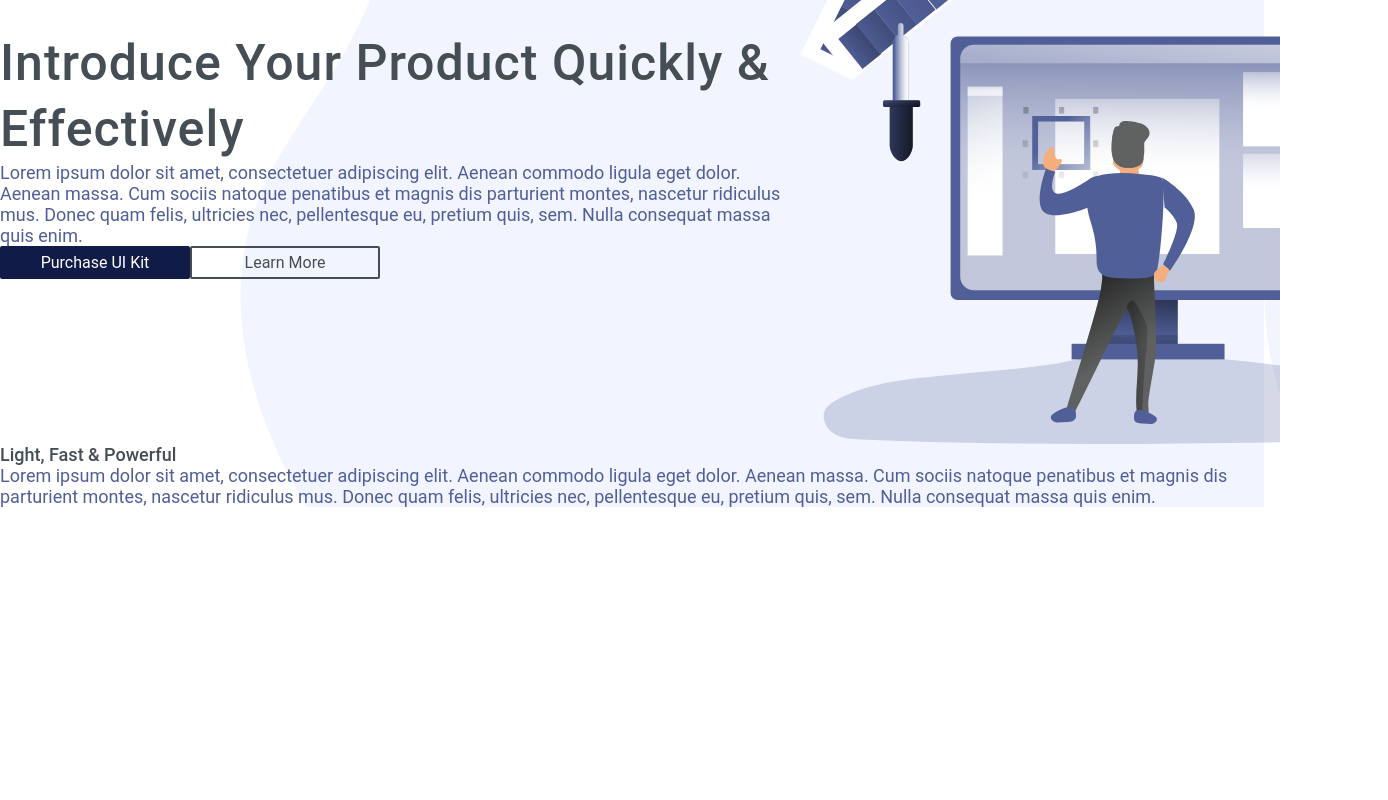
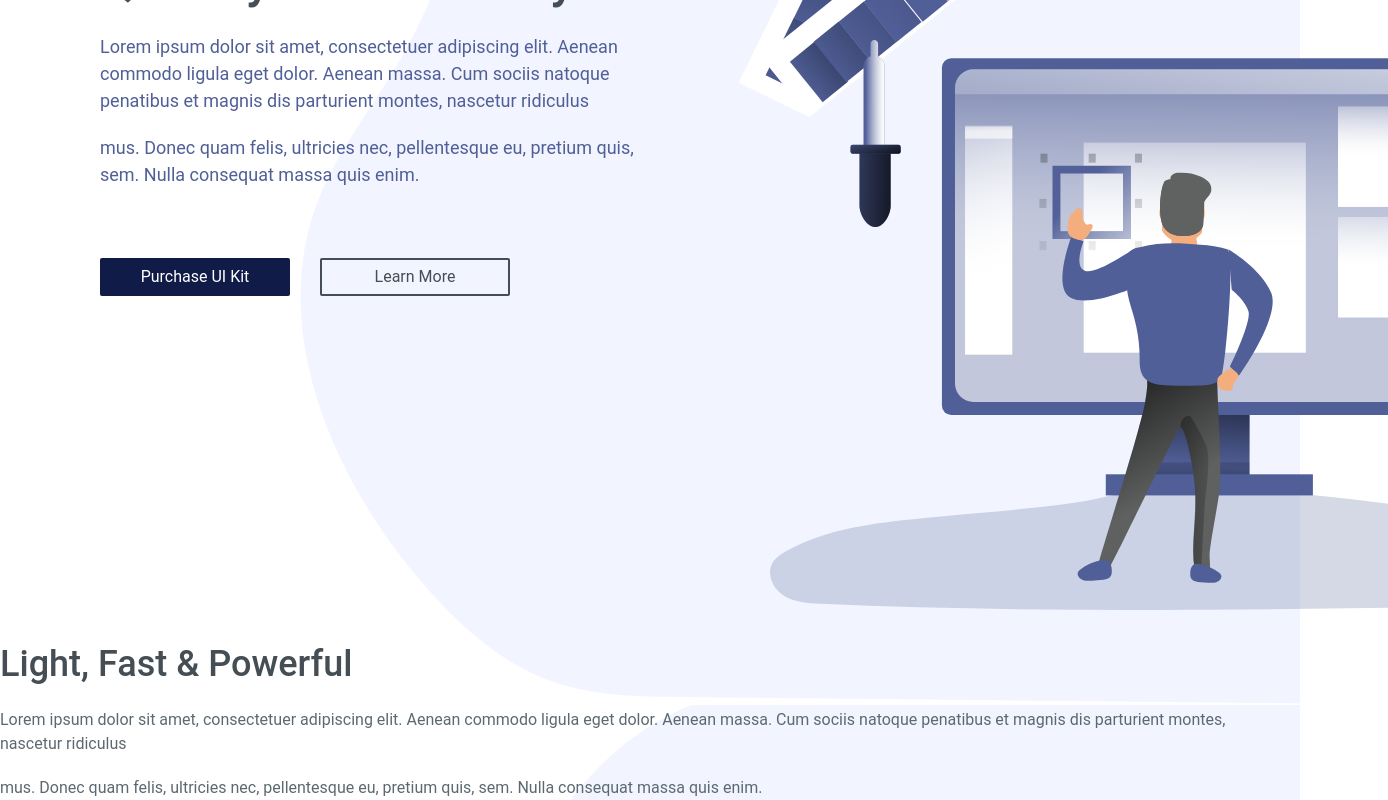
Before and after one commit to laskowska-m/react, a React (Create React App) app in the folder landing-page/: page / in a window 1280 px wide. Shown: the part 413-1213 px from the top of the page, 1388 px wide, since content can reach past the window. Before the commit the page ends 920 px from the top, so only its background shows below. Built offline with nearby package versions, Linux system fonts and the light colour scheme.

Commit message:
hero section styling

```diff
--- a/landing-page/package.json
+++ b/landing-page/package.json
@@ -1,5 +1,5 @@
 {
-  "name": "hello-world",
+  "name": "landing-page",
   "version": "0.1.0",
   "private": true,
   "dependencies": {
--- a/landing-page/src/App.css
+++ b/landing-page/src/App.css
@@ -1,9 +1,9 @@
 .hero-bg-shape{
   background-image: url(./img/hero-shape.png);
-  width: 65rem;
+  width: 62.5rem;
   height: 100%;
   position: absolute;
-  top: 0;
-  right: 0;
+  top: 0px;
+  right: -20px;
   z-index: -1;
 }
--- a/landing-page/src/components/HeadingWithParagraph/HeadingWithParagraph.js
+++ b/landing-page/src/components/HeadingWithParagraph/HeadingWithParagraph.js
@@ -2,16 +2,17 @@ import React, { Component } from 'react'
 
 export default class HeadingWithParagraph extends Component {
     render() {
-        const { title, paragraph, headingLevel } = this.props;
+        const { title, p1, p2, headingLevel } = this.props;
         const validHeadingLevels = ['h1', 'h2', 'h3', 'h4', 'h5', 'h6'];
 
         const safeHeading = headingLevel ? headingLevel.toLowerCase() : '';
         const Title = validHeadingLevels.includes(safeHeading) ? safeHeading : 'p';
 
         return (
-            <div className='heading-paragraph-container'>
-                <Title>{title}</Title>
-                <p>{paragraph}</p>
+            <div className='heading-paragraph-container table'>
+                <Title className='text-title-grey'>{title}</Title>
+                <p className='mt-5 text-txt-gray'>{p1}</p>
+                <p className='mt-5 text-txt-gray'>{p2}</p>
             </div>
         );
     }
--- a/landing-page/src/components/HeroSection/HeroSection.css
+++ b/landing-page/src/components/HeroSection/HeroSection.css
@@ -1,4 +1,4 @@
-.heading-paragraph-container{
+.hero-section .heading-paragraph-container p{
     color: #505F98;
     font-size:18px;
 }
--- a/landing-page/src/components/HeroSection/HeroSection.js
+++ b/landing-page/src/components/HeroSection/HeroSection.js
@@ -6,16 +6,16 @@ import './HeroSection.css'
 
 export default function HeroSection() {
     return (
-        <div className='hero-section flex space-between items-center mt-52'>
-            <div>
-                <HeadingWithParagraph title='Introduce Your Product Quickly & Effectively' headingLevel='h1' paragraph='Lorem ipsum dolor sit amet, consectetuer adipiscing elit. Aenean commodo ligula eget dolor. Aenean massa. Cum sociis natoque penatibus et magnis dis parturient montes, nascetur ridiculus mus. Donec quam felis, ultricies nec, pellentesque eu, pretium quis, sem. Nulla consequat massa quis enim.' />
-                <div className='flex space-between'>
-                    <Button className='secondary big'>Purchase UI Kit</Button>
+        <div className='hero-section flex items-center mt-[170px] pb-[200px] max-w-[1080px] gap-[30px] mx-auto relative'>
+            <div className='mt-[55px] w-1/2'>
+                <HeadingWithParagraph title='Introduce Your Product Quickly & Effectively' headingLevel='h1' p1='Lorem ipsum dolor sit amet, consectetuer adipiscing elit. Aenean commodo ligula eget dolor. Aenean massa. Cum sociis natoque penatibus et magnis dis parturient montes, nascetur ridiculus' p2='mus. Donec quam felis, ultricies nec, pellentesque eu, pretium quis, sem. Nulla consequat massa quis enim.' />
+                <div className='flex space-between mt-[70px]'>
+                    <Button className='secondary big mr-[30px]'>Purchase UI Kit</Button>
                     <Button className='big'>Learn More</Button>
                 </div>
             </div>
 
-            <img src={sectionImg} className="section-img" alt="" />
+            <img src={sectionImg} className="hero-img w-[650px] absolute top-0 right-[-13rem]" alt="" />
 
         </div>
     )
--- a/landing-page/src/components/ImageTextSection/ImageTextSection.css
+++ /dev/null
@@ -1,9 +0,0 @@
-.ImageTextSection{
-    display: flex;
-    justify-content: space-between;
-    align-items: center;
-}
-
-.section-img{
-    width: 30rem;
-}
--- a/landing-page/src/components/ImageTextSection/ImageTextSection.js
+++ b/landing-page/src/components/ImageTextSection/ImageTextSection.js
@@ -1,13 +1,12 @@
 import React from 'react'
 import HeadingWithParagraph from '../HeadingWithParagraph/HeadingWithParagraph';
 import sectionImg from '../../img/designer_1.svg';
-import './ImageTextSection.css';
 
 export default function ImageTextSection() {
     return (
-        <div className="ImageTextSection">
-            <HeadingWithParagraph />
-            <img src={sectionImg} className="section-img" alt="" />
+        <div className="flex space-between items-center">
+            <HeadingWithParagraph className='text-txt-gray' />
+            <img src={sectionImg} className="section-img w-1/2" alt="" />
         </div>
     );
 }
--- a/landing-page/src/components/Navbar/Navbar.js
+++ b/landing-page/src/components/Navbar/Navbar.js
@@ -6,7 +6,7 @@ import Button from '../Button/Button';
 export default function Navbar() {
 
     return (
-        <nav className="navbar flex justify-between items-center max-w-[1060px] mx-auto py-5">
+        <nav className="navbar flex justify-between items-center max-w-[1080px] mx-auto py-[15px]">
 
                 <NavbarMenu />
                 <Link to='/' className="site-title text-dark-purple">Landie</Link>
--- a/landing-page/src/index.css
+++ b/landing-page/src/index.css
@@ -7,7 +7,6 @@ html, body, div, span, applet, object, iframe, h1, h2, h3, h4, h5, h6, p, blockq
   padding: 0;
   border: 0;
   font-size: 100%;
-  font: inherit;
 }
 
 *,
@@ -29,12 +28,18 @@ body{
 h1,h2,h3,h4,h5,h6{
   color: #454E54;
   font-weight: 500;
+
 }
 
 h1{
   font-size: 50px;
   line-height: 66px;
   letter-spacing: 1px;
+}
+
+h2{
+  font-size: 36px;
+line-height: 48px;
 }
 
 /* .d-flex {
--- a/landing-page/src/pages/Home.js
+++ b/landing-page/src/pages/Home.js
@@ -8,7 +8,9 @@ export default function Home() {
     return (
         <>
             <HeroSection/>
-            <HeadingWithParagraph title='Light, Fast & Powerful' headingLevel='h2' paragraph='Lorem ipsum dolor sit amet, consectetuer adipiscing elit. Aenean commodo ligula eget dolor. Aenean massa. Cum sociis natoque penatibus et magnis dis parturient montes, nascetur ridiculus mus. Donec quam felis, ultricies nec, pellentesque eu, pretium quis, sem. Nulla consequat massa quis enim.'/>
+            <div className='mt-36'>
+                <HeadingWithParagraph title='Light, Fast & Powerful' headingLevel='h2' p1='Lorem ipsum dolor sit amet, consectetuer adipiscing elit. Aenean commodo ligula eget dolor. Aenean massa. Cum sociis natoque penatibus et magnis dis parturient montes, nascetur ridiculus' p2='mus. Donec quam felis, ultricies nec, pellentesque eu, pretium quis, sem. Nulla consequat massa quis enim.' />
+            </div>
         </>
 
     )
```
